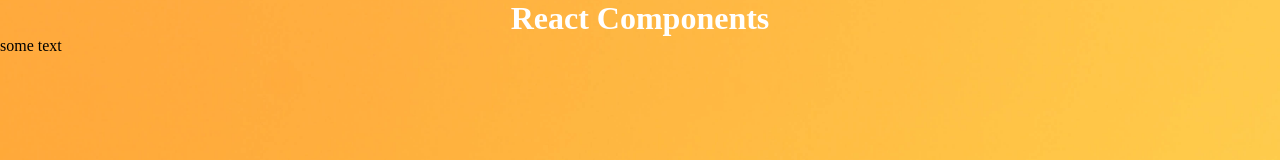
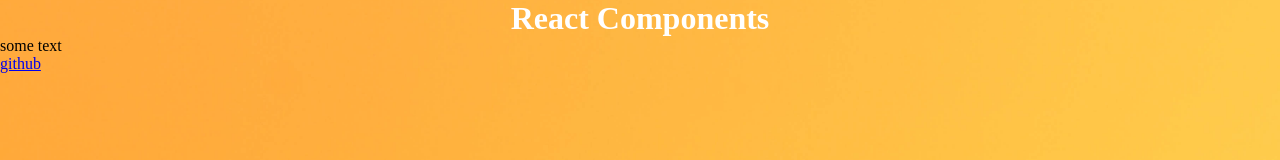
Before and after one commit to neiloxx/react, a React app in the folder react-components/: page / in a window 1280 px wide. Shown: the top 160 px of the page. Built offline with nearby package versions, Linux system fonts and the light colour scheme.

Commit message:
feat: add footer

```diff
--- a/react-components/src/components/App.tsx
+++ b/react-components/src/components/App.tsx
@@ -1,12 +1,14 @@
 import React, { ReactElement } from 'react';
 import Header from './Header/Header';
 import Main from './Main/Main';
+import Footer from './Footer/Footer';
 
 const App = (): ReactElement => {
   return (
     <>
       <Header />
       <Main />
+      <Footer />
     </>
   );
 };
--- /dev/null
+++ b/react-components/src/components/Footer/Footer.tsx
@@ -0,0 +1,13 @@
+import React from 'react';
+
+const Footer: React.FC = () => {
+  return (
+    <footer className="footer">
+      <a className="footer__link" href="https://github.com/neiloxx">
+        github
+      </a>
+    </footer>
+  );
+};
+
+export default Footer;
--- /dev/null
+++ b/react-components/src/components/Footer/style.scss
@@ -0,0 +1,9 @@
+.footer {
+  display: flex;
+  justify-content: center;
+
+  &__link {
+    text-decoration: none;
+    color: white;
+  }
+}
```
